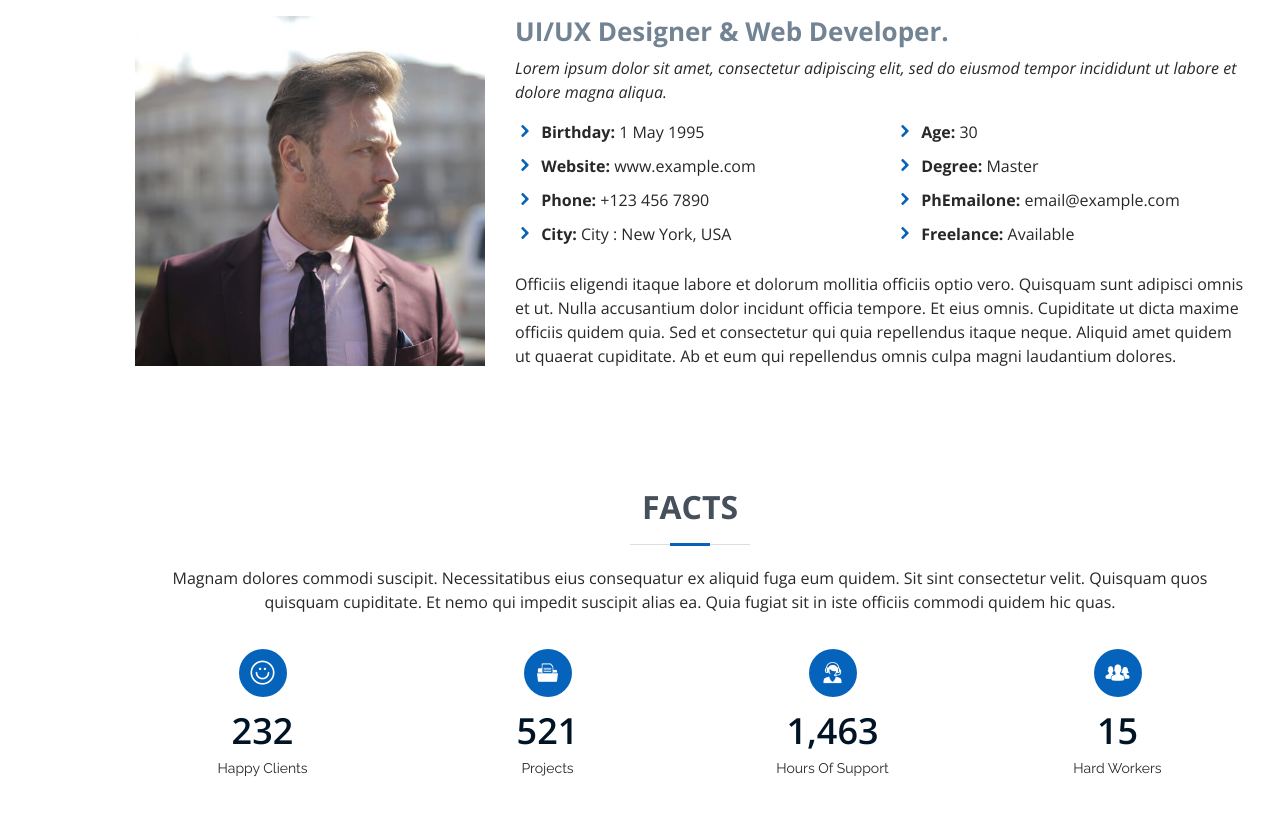
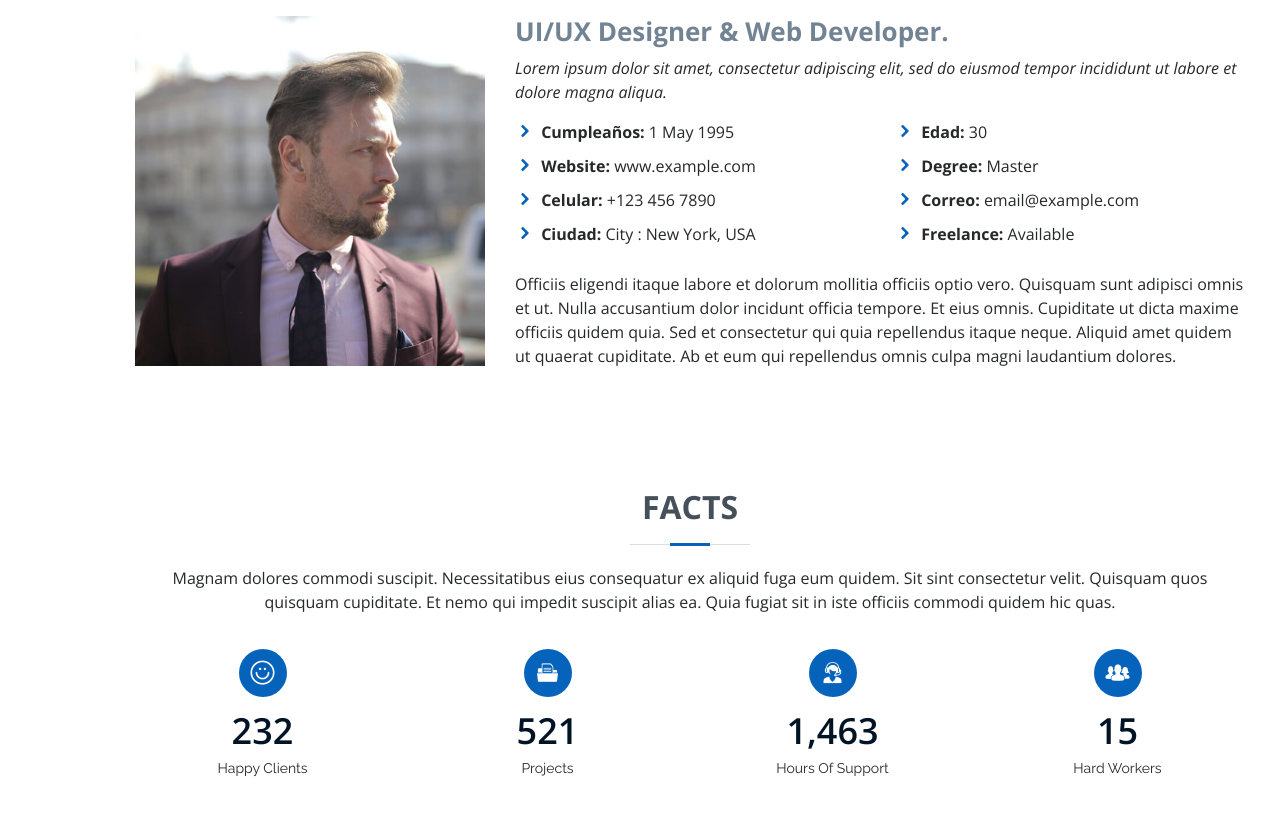
Before and after one commit to luisDG2022/examenGesSoft, a plain HTML site: page index.html in a window 1280 px wide. Shown: the part 1000-1815 px from the top of the page. Drawn offline with nearby package versions, Linux system fonts and the light colour scheme.

Commit message:
Cambio de Datos Personales

```diff
--- a/index.html
+++ b/index.html
@@ -97,17 +97,17 @@
             <div class="row">
               <div class="col-lg-6">
                 <ul>
-                  <li><i class="icofont-rounded-right"></i> <strong>Birthday:</strong> 1 May 1995</li>
+                  <li><i class="icofont-rounded-right"></i> <strong>Cumpleaños:</strong> 1 May 1995</li>
                   <li><i class="icofont-rounded-right"></i> <strong>Website:</strong> www.example.com</li>
-                  <li><i class="icofont-rounded-right"></i> <strong>Phone:</strong> +123 456 7890</li>
-                  <li><i class="icofont-rounded-right"></i> <strong>City:</strong> City : New York, USA</li>
+                  <li><i class="icofont-rounded-right"></i> <strong>Celular:</strong> +123 456 7890</li>
+                  <li><i class="icofont-rounded-right"></i> <strong>Ciudad:</strong> City : New York, USA</li>
                 </ul>
               </div>
               <div class="col-lg-6">
                 <ul>
-                  <li><i class="icofont-rounded-right"></i> <strong>Age:</strong> 30</li>
+                  <li><i class="icofont-rounded-right"></i> <strong>Edad:</strong> 30</li>
                   <li><i class="icofont-rounded-right"></i> <strong>Degree:</strong> Master</li>
-                  <li><i class="icofont-rounded-right"></i> <strong>PhEmailone:</strong> email@example.com</li>
+                  <li><i class="icofont-rounded-right"></i> <strong>Correo:</strong> email@example.com</li>
                   <li><i class="icofont-rounded-right"></i> <strong>Freelance:</strong> Available</li>
                 </ul>
               </div>
```
